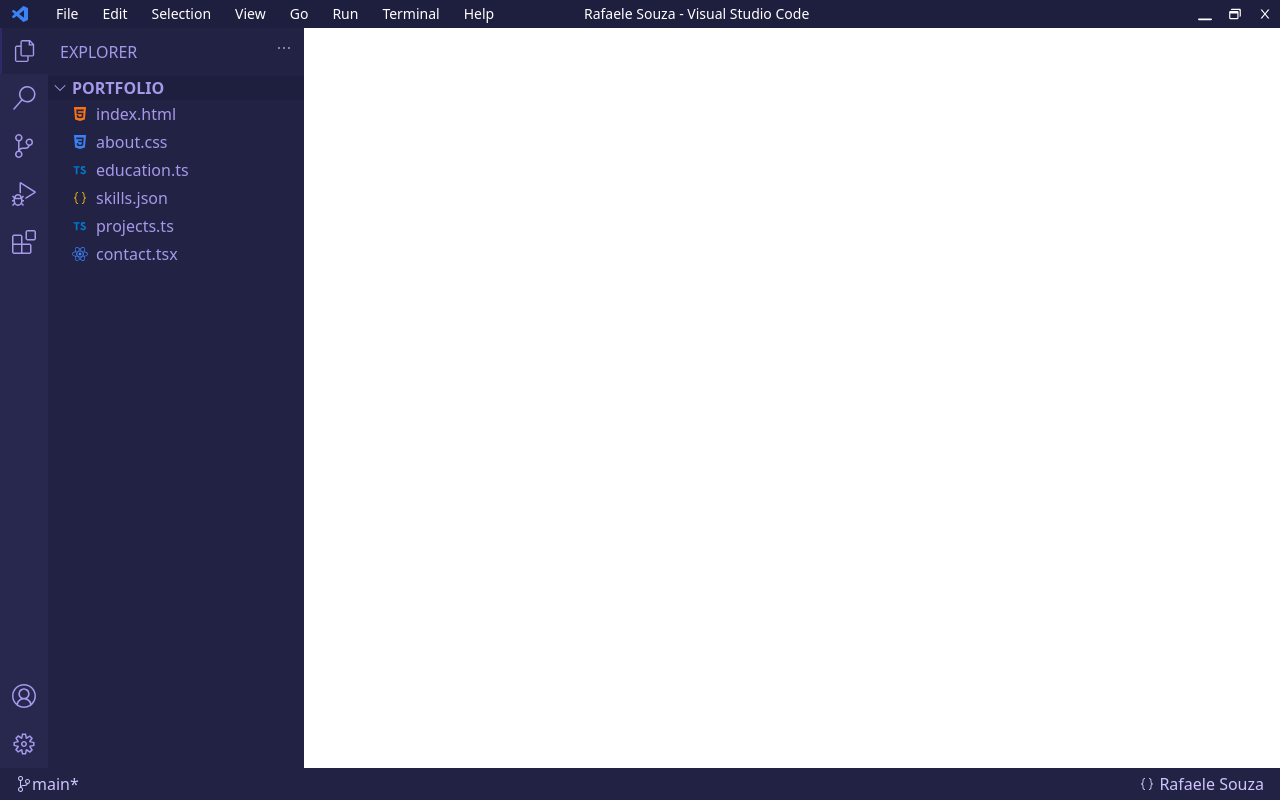
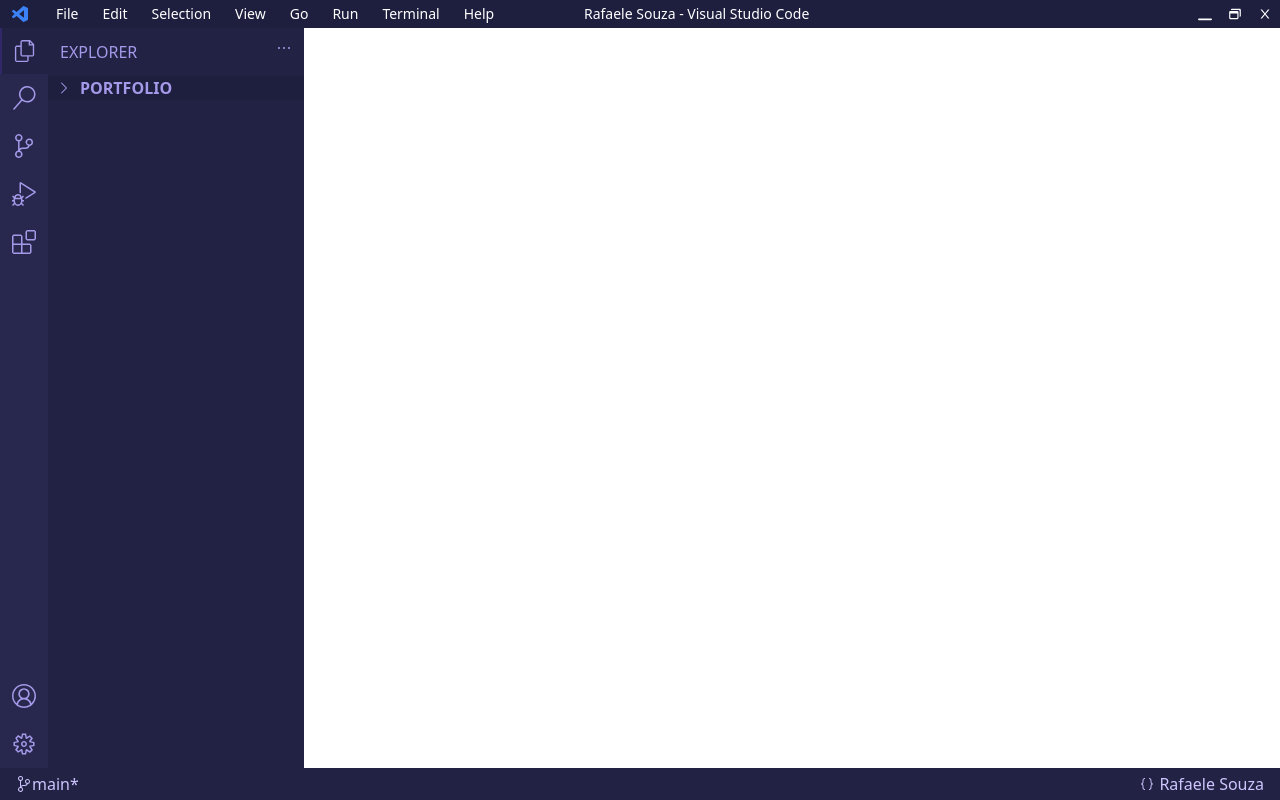
Before and after one commit to raffaez/portfolio, a React (Vite) app: page / in a window 1280 px wide. Built offline with nearby package versions, Linux system fonts and the light colour scheme.

Commit message:
feat: add dropdown to explorer

```diff
--- a/src/components/Explorer.tsx
+++ b/src/components/Explorer.tsx
@@ -5,6 +5,7 @@
 import { FaReact } from "react-icons/fa";
 import TsIcon from "./icons/TsIcon";
 import { IoLogoHtml5, IoLogoCss3 } from "react-icons/io";
+import { Disclosure } from "@headlessui/react";
 
 const files = [
   {
@@ -52,15 +53,22 @@
         <div className="uppercase">Explorer</div>
         <VscEllipsis />
       </div>
-      <div className="flex items-center bg-purple-700">
-        <HiChevronDown className="inline mx-1" />
+      <Disclosure>
+        {({ open }) => (
+          <>
+            <Disclosure.Button className="flex items-center bg-purple-700">
+              <HiChevronRight
+                className={`mx-2 ${
+                  open ? "rotate-90" : "rotate-0"
+                } transform transition duration-200 ease-in-out`}
+              />
               <div className="uppercase font-bold">Portfolio</div>
-      </div>
-      <div className="">
+            </Disclosure.Button>
+            <Disclosure.Panel>
               {files.map((file) => (
                 <div
                   key={file.name}
-            className={`flex flex-row items-center pl-6 py-0.5 space-x-2 cursor-pointer hover:bg-purple-450 hover:text-purple-200 ${
+                  className={`flex flex-row items-center pl-7 py-0.5 space-x-2 cursor-pointer hover:bg-purple-450 hover:text-purple-200 ${
                     isActive(file.name) && "bg-purple-450 text-white"
                   }`}
                 >
@@ -68,7 +76,10 @@
                   <div>{file.name}</div>
                 </div>
               ))}
-      </div>
+            </Disclosure.Panel>
+          </>
+        )}
+      </Disclosure>
     </div>
   );
 }
```
Lines whose indentation alone changed are shown as unchanged.
